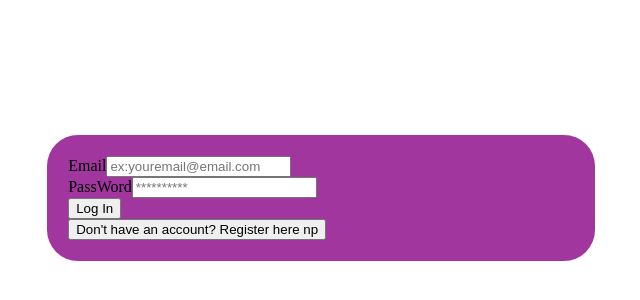
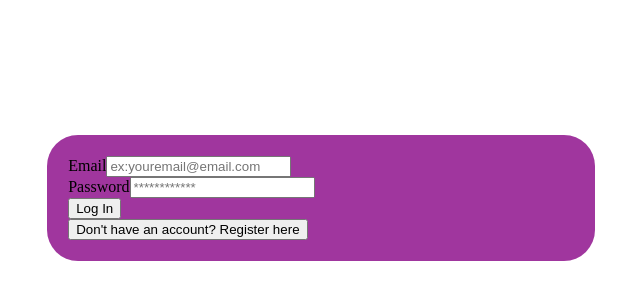
Before and after one commit to rafaelbazza/estudos_login, a React (Vite) app: page / in a window 1280 px wide. Shown: the part 210-510 px from the top of the page, without its empty margins (319-959 px from the left). Built offline with nearby package versions, Linux system fonts and the light colour scheme.

Commit message:
dividindo em componentes

```diff
--- /dev/null
+++ b/src/componentss/ButtonComponent.jsx
@@ -0,0 +1,12 @@
+// eslint-disable-next-line no-unused-vars
+import React from 'react'
+
+const Button = (props) => {
+  return (
+        <div>
+            <button type={props.type}>{props.title}</button>
+        </div>
+  )
+}
+
+export default Button
--- a/src/componentss/LoginForm.jsx
+++ b/src/componentss/LoginForm.jsx
@@ -2,8 +2,10 @@
 // eslint-disable-next-line no-unused-vars
 import React, { useState } from 'react'
 import { Link } from 'react-router-dom'
+import TextField from './TextField'
+import Button from './ButtonComponent'
 
-const LoginForm = (props) => {
+const LoginForm = () => {
   const [email, setEmail] = useState('')
   const [pass, setPass] = useState('')
 
@@ -19,9 +21,11 @@ const LoginForm = (props) => {
     e.preventDefault()
     console.log(
       {
+
         email,
         pass
       })
+
     setEmail('')
     setPass('')
   }
@@ -29,24 +33,49 @@ const LoginForm = (props) => {
 
     <div className='login-form'>
       <form onSubmit={handleSubmit}>
-        <div>
-          <label htmlFor="email">Email</label>
-          <input value={email} type="email" placeholder="ex:youremail@email.com" id="email" name="email" onChange={handleEmilChange} />
-        </div>
-        <div>
-          <label htmlFor="password">PassWord</label>
-          <input value={pass} type="password" placeholder="**********" id="password" name="password" onChange={handlePassChange} />
-        </div>
-        <div>
-          <button type="submit">Log In</button>
-        </div>
+
+<TextField
+
+title="Email"
+placeholder="ex:youremail@email.com"
+html="email"
+id="email"
+type="email"
+name="email"
+value={email}
+onchange={handleEmilChange}
+
+>
+
+</TextField>
+
+<TextField
+
+title="Password"
+placeholder="************"
+html="password"
+id="password"
+type="password"
+name="password"
+value={pass}
+onchange={handlePassChange}
+
+>
+
+</TextField>
+<Button
+
+type="submit"
+title="Log In"
+
+/>
 
       </form>
 
       <Link to="/register">
-        <button >
-          Don't have an account? Register here
-          np</button>
+      <Button
+      title="Don't have an account? Register here"
+      />
       </Link>
 
     </div>
--- /dev/null
+++ b/src/componentss/TextField.jsx
@@ -0,0 +1,30 @@
+// eslint-disable-next-line no-unused-vars
+import React from 'react'
+
+const TextField = (props) => {
+  return (
+        <div>
+            <label
+
+            htmlFor={props.htmlfor}
+
+            >
+             {props.title}
+                </label>
+
+            <input
+
+             placeholder={props.placeholder}
+             id={props.id}
+             type={props.type}
+             name={props.name}
+             value={props.value}
+             onChange={props.onchange}
+
+            ></input>
+
+        </div>
+  )
+}
+
+export default TextField
--- a/src/main.jsx
+++ b/src/main.jsx
@@ -2,7 +2,6 @@
 import React from 'react'
 import ReactDOM from 'react-dom/client'
 import { createBrowserRouter, RouterProvider } from 'react-router-dom'
-import LoginForm from './componentss/LoginForm'
 import App from './App'
 import Register from './componentss/registration'
 import LoginPage from './pages/LoginPage'
--- a/src/pages/LoginPage.jsx
+++ b/src/pages/LoginPage.jsx
@@ -1,5 +1,7 @@
 
+// eslint-disable-next-line no-unused-vars
 import React from 'react'
+// eslint-disable-next-line no-unused-vars
 import LoginForm from '../componentss/LoginForm'
 import '../assets/styles/loginpages.css'
 
```
